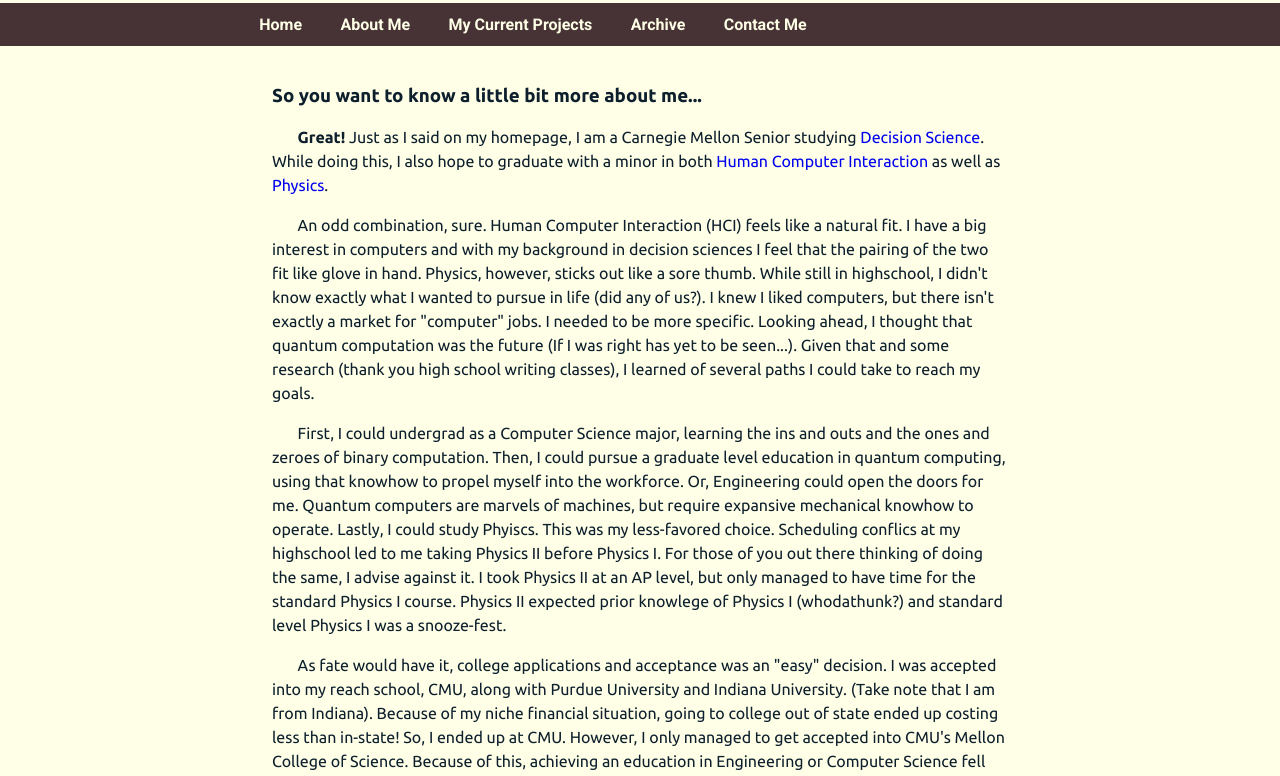
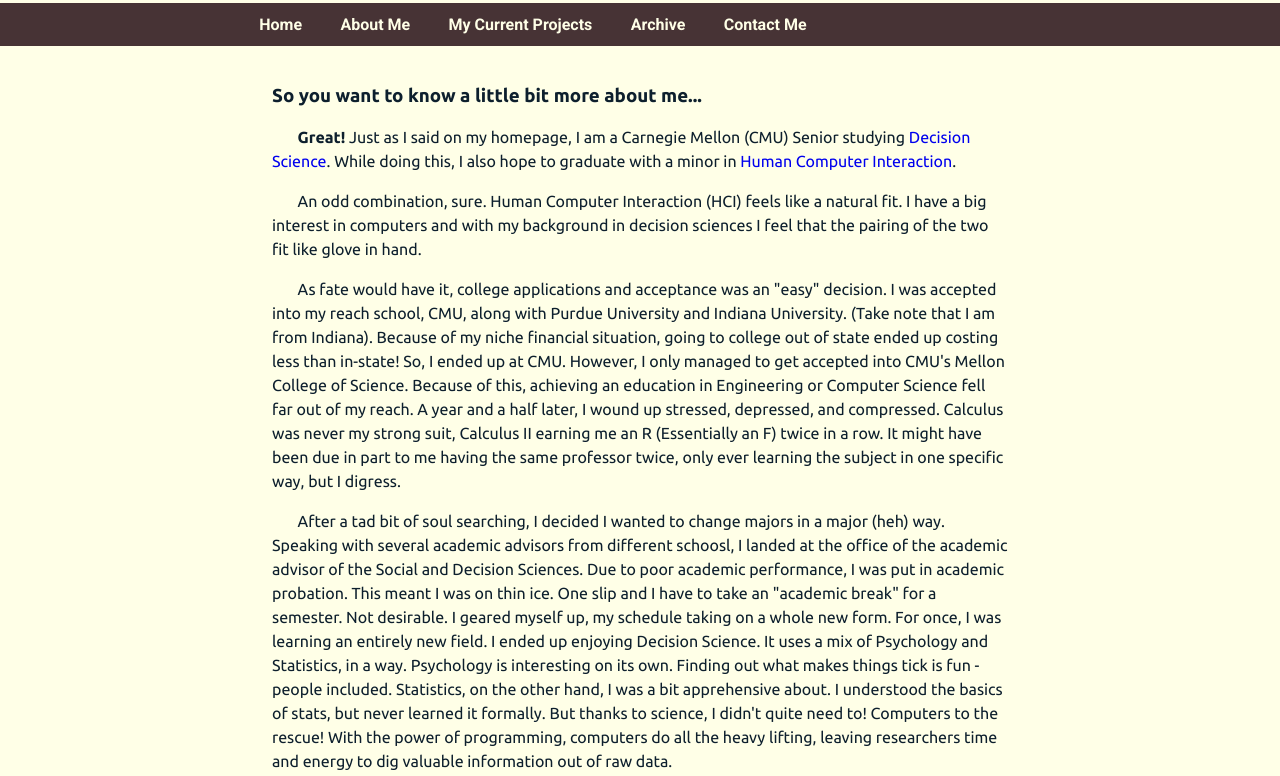
Before and after one commit to Xenosplitter/Xenosplitter.github.io, a plain HTML site: page about.html in a window 1280 px wide. Shown: the part 636-1412 px from the top of the page. Drawn offline with Linux system fonts and the light colour scheme; grey boxes are pictures that could not be loaded.

Commit message:
Removed physics from the about me
Turns out math is hard. Physics too. It felt like everything in homework was a paygrade above what was available in lecture or in the book. No idea how I was supposed to learn things that weren't in the sources available to me.

```diff
--- a/about.html
+++ b/about.html
@@ -43,22 +43,15 @@
             <main class="column" id="about">
                 <h3>So you want to know a little bit more about me...</h3>
                 <p>
-                    <strong>Great!</strong> Just as I said on my homepage, I am a Carnegie Mellon Senior studying <a href="https://en.wikipedia.org/wiki/Decision_theory">Decision Science</a>.
-                    While doing this, I also hope to graduate with a minor in both <a href="https://en.wikipedia.org/wiki/Human%E2%80%93computer_interaction">Human Computer Interaction</a> as well as <a href="https://en.wikipedia.org/wiki/Physics">Physics</a>.
+                    <strong>Great!</strong> Just as I said on my homepage, I am a Carnegie Mellon (CMU) Senior studying <a href="https://en.wikipedia.org/wiki/Decision_theory">Decision Science</a>.
+                    While doing this, I also hope to graduate with a minor in <a href="https://en.wikipedia.org/wiki/Human%E2%80%93computer_interaction">Human Computer Interaction</a>.
                 </p>
                 <p>
                     An odd combination, sure. Human Computer Interaction (HCI) feels like a natural fit. I have a big interest in computers and with my background in decision sciences I feel that the pairing of the two fit like glove in hand.
-                    Physics, however, sticks out like a sore thumb. While still in highschool, I didn't know exactly what I wanted to pursue in life (did any of us?). I knew I liked computers, but there isn't exactly a market for "computer" jobs. I needed to be more specific.
-                    Looking ahead, I thought that quantum computation was the future (If I was right has yet to be seen...). Given that and some research (thank you high school writing classes), I learned of several paths I could take to reach my goals.
-                </p>
-                <p>
-                    First, I could undergrad as a Computer Science major, learning the ins and outs and the ones and zeroes of binary computation. Then, I could pursue a graduate level education in quantum computing, using that knowhow to propel myself into the workforce.
-                    Or, Engineering could open the doors for me. Quantum computers are marvels of machines, but require expansive mechanical knowhow to operate. Lastly, I could study Phyiscs. This was my less-favored choice. Scheduling conflics at my highschool led to me taking Physics II before Physics I.
-                    For those of you out there thinking of doing the same, I advise against it. I took Physics II at an AP level, but only managed to have time for the standard Physics I course. Physics II expected prior knowlege of Physics I (whodathunk?) and standard level Physics I was a snooze-fest.
                 </p>
                 <p>
                     As fate would have it, college applications and acceptance was an "easy" decision. I was accepted into my reach school, CMU, along with Purdue University and Indiana University. (Take note that I am from Indiana). Because of my niche financial situation, going to college out of state ended up costing less than in-state!
-                    So, I ended up at CMU. However, I only managed to get accepted into CMU's Mellon College of Science. Because of this, achieving an education in Engineering or Computer Science fell far out of my reach. A year and a half later, I wound up stressed, depressed, and compressed. Calculus was never my strong suit, Calculus II earning me an F twice in a row.
+                    So, I ended up at CMU. However, I only managed to get accepted into CMU's Mellon College of Science. Because of this, achieving an education in Engineering or Computer Science fell far out of my reach. A year and a half later, I wound up stressed, depressed, and compressed. Calculus was never my strong suit, Calculus II earning me an R (Essentially an F) twice in a row.
                     It might have been due in part to me having the same professor twice, only ever learning the subject in one specific way, but I digress.
                 </p>
                 <p>
@@ -70,9 +63,6 @@
                 <p>
                     I had plenty of time on my hands (most of my science prerequisites carried over), so I looked for a minor. Still interested in programming, I discovered CMU's HCI Institute. While my QPA (CMU's version of GPA) was too low to get accepted into the program, I found a sort of loophole. If I take all of the required courses, the department can retroactively add the minor to my degree.
                     The only downside is relying partially on luck to ensure I get into the classes needed. Without being in the program, I had to hope I landed early enough on waitlists to get in. Students in X program have seats reserved in X related courses, helping students get in to required courses. Thankfully, save for one exception, I've been lucky enough to get in to all required classes so formally.
-                </p>
-                <p>
-                    Harking back to Physics, I still had some empty space on my future schedules. I already knocked out a decent number of Physics courses while pursuing that major. So, I could use those classes for something after all: a Physics minor. That brings me to where I am today. A twenty-one year old stuck biding my time waiting for things to happen. In the meantime, at least I have <a href="projects.html">some projects to work on</a> to burn some time.
                 </p>
             </main>
         </div>
```
